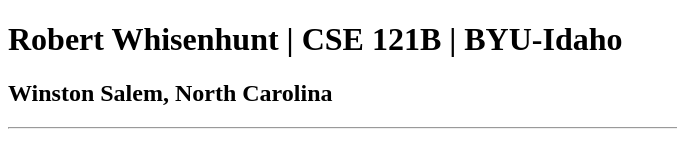
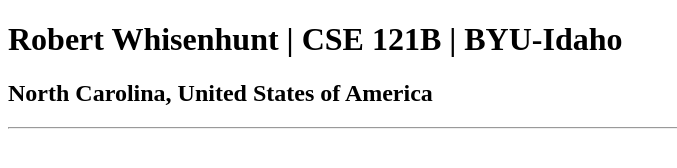
Before and after one commit to whisenhunt-robert/cse121b, a plain HTML site: page index.html in a window 1280 px wide. Shown: the whole page, without its empty margins (0-677 px from the left). Drawn offline with Linux system fonts and the light colour scheme.

Commit message:
Made a change to my location to see if this works.

```diff
--- a/index.html
+++ b/index.html
@@ -7,6 +7,6 @@
 </head>
 <body>
     <h1>Robert Whisenhunt | CSE 121B | BYU-Idaho</h1>
-    <h2>Winston Salem, North Carolina</h2>
+    <h2>North Carolina, United States of America</h2>
     <hr>
 </body>
```
